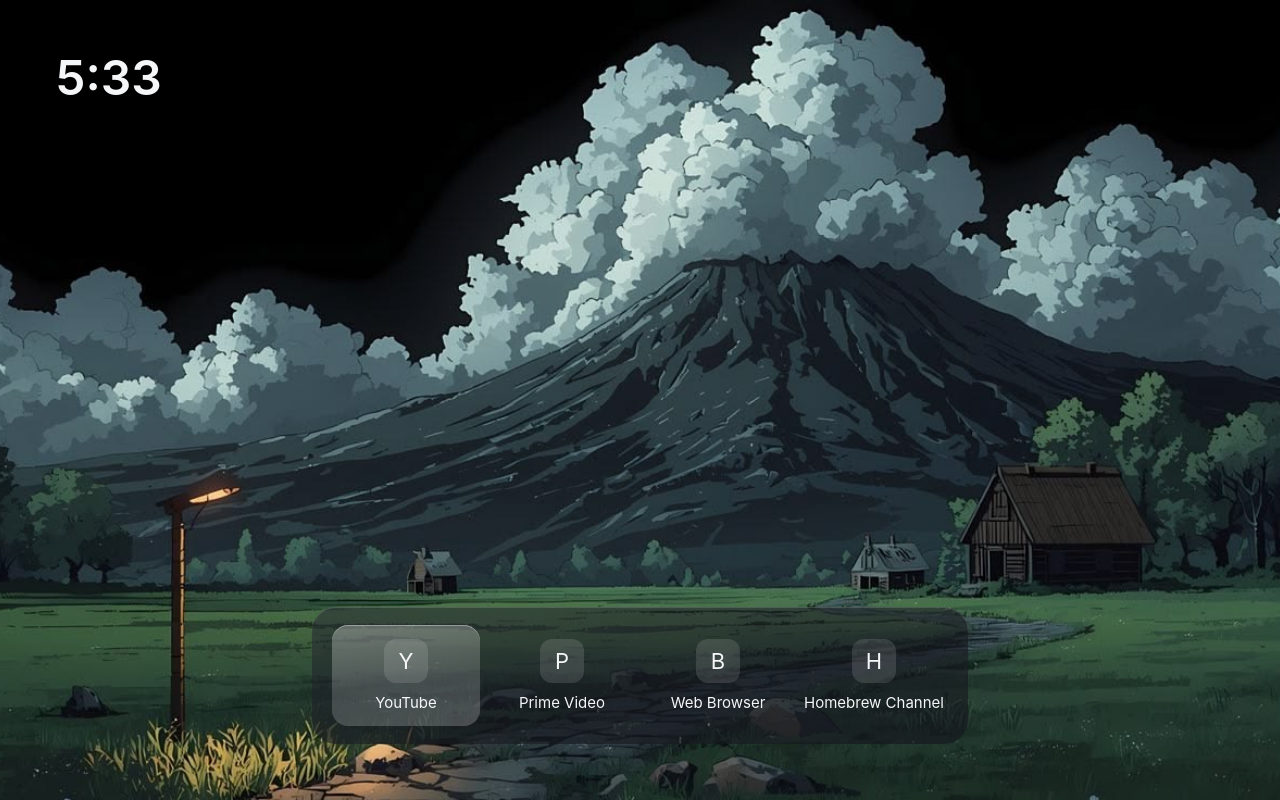
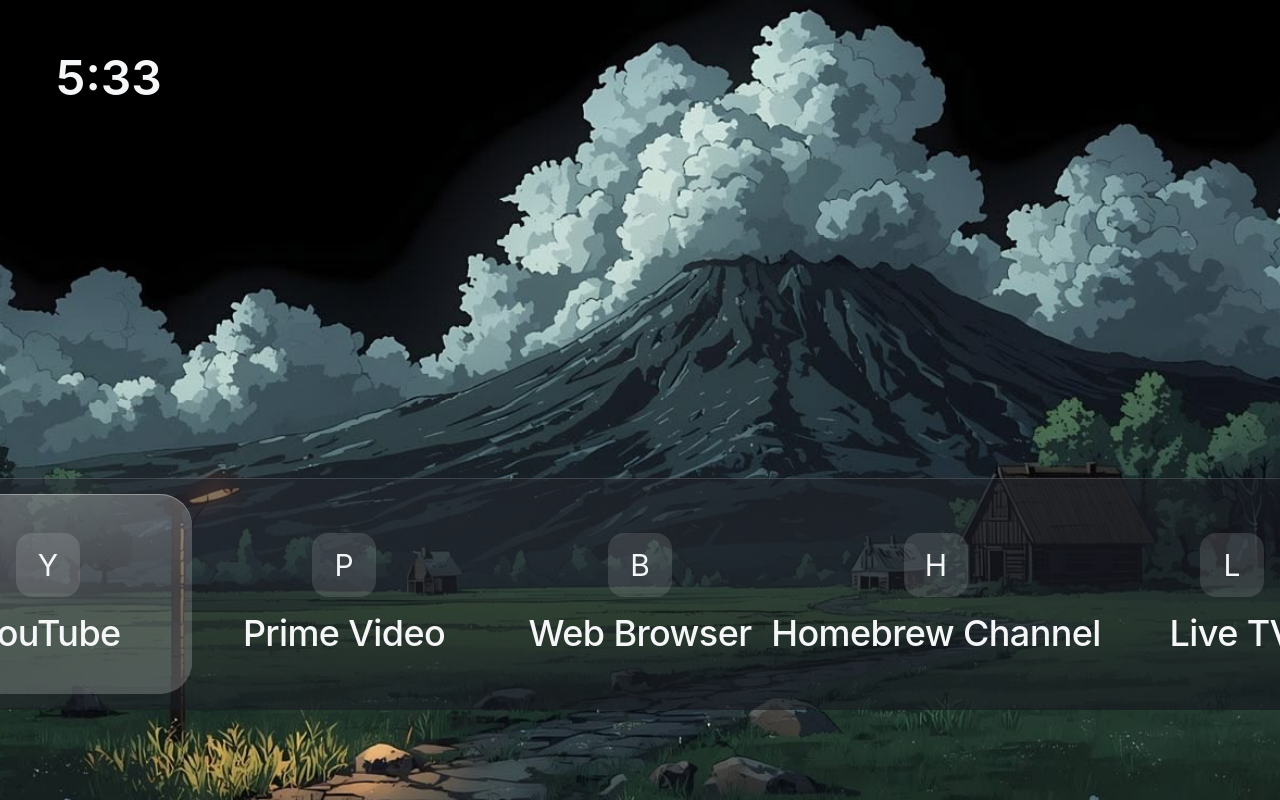
Before and after one commit to 1shanpanta/clean-tv, a website: page app/index.html in a window 1280 px wide. Drawn offline with Linux system fonts and the light colour scheme.

Commit message:
[edit] 5-tile dock with Live TV, CleanFrame-accurate 10-foot sizing

```diff
--- a/app/app.js
+++ b/app/app.js
@@ -10,6 +10,7 @@ var DOCK_ENTRIES = window.CleanTV.buildDockConfig([
   { id: 'amazon', label: 'Prime Video', icon: 'P' },
   { id: 'com.webos.app.browser', label: 'Web Browser', icon: 'B' },
   { id: 'org.webosbrew.hbchannel', label: 'Homebrew Channel', icon: 'H' },
+  { id: 'com.webos.app.livetv', label: 'Live TV', icon: 'L' },
 ]);
 
 function renderClock() {
--- a/app/style.css
+++ b/app/style.css
@@ -38,14 +38,21 @@ html, body {
    flag, see app/lib/clock.js, not the constant WebKit-Version string)
    predates backdrop-filter by years, but plain gradients and box-shadow
    work on anything. */
+/* Tile and label sizing below is ported directly from CleanFrame's own
+   production CSS (github.com/nthnclrk/CleanFrame, app/style.css, MIT),
+   not re-derived: it's authored at 1920x1080, same resolution this TV's
+   appinfo.json declares, so the numbers apply as-is. A desktop-scale 128px
+   tile with a 15px label reads as genuinely tiny from 10 feet away; this
+   TV's own glyph marks stay our own, CleanFrame's brand-logo artwork is
+   not reused. */
 .dock {
   position: absolute;
-  bottom: 56px;
+  bottom: 90px;
   left: 50%;
   transform: translateX(-50%);
   display: flex;
-  padding: 18px 20px;
-  border-radius: 24px;
+  border-radius: 32px;
+  height: 232px;
   background: linear-gradient(170deg, rgba(40, 44, 52, 0.55), rgba(24, 26, 32, 0.6) 60%, rgba(20, 22, 28, 0.65));
   box-shadow: inset 0 1px 0 rgba(255, 255, 255, 0.14);
 }
@@ -54,9 +61,13 @@ html, body {
   display: flex;
   flex-direction: column;
   align-items: center;
-  width: 128px;
+  justify-content: center;
+  width: 288px;
+  height: 200px;
+  margin: 16px 0;
   padding: 14px 10px;
-  border-radius: 16px;
+  border-radius: 32px;
+  box-sizing: border-box;
 }
 
 .dock-item:not(:last-child) {
@@ -69,20 +80,23 @@ html, body {
 }
 
 .dock-item .glyph {
-  width: 44px;
-  height: 44px;
-  border-radius: 12px;
+  width: 64px;
+  height: 64px;
+  border-radius: 16px;
   background: rgba(255, 255, 255, 0.12);
   display: flex;
   align-items: center;
   justify-content: center;
-  font-size: 22px;
+  font-size: 30px;
   color: #f5f6f8;
-  margin-bottom: 10px;
+  margin-bottom: 14px;
 }
 
 .dock-item .label {
-  font-size: 15px;
+  font-size: 36px;
+  line-height: 44px;
+  font-weight: 500;
+  letter-spacing: -0.6px;
   color: #f5f6f8;
   white-space: nowrap;
 }
```
Also changed, not shown: app/appinfo.json (added, +11 -0 lines), app/assets/icon130.png (added), app/assets/icon80.png (added).
